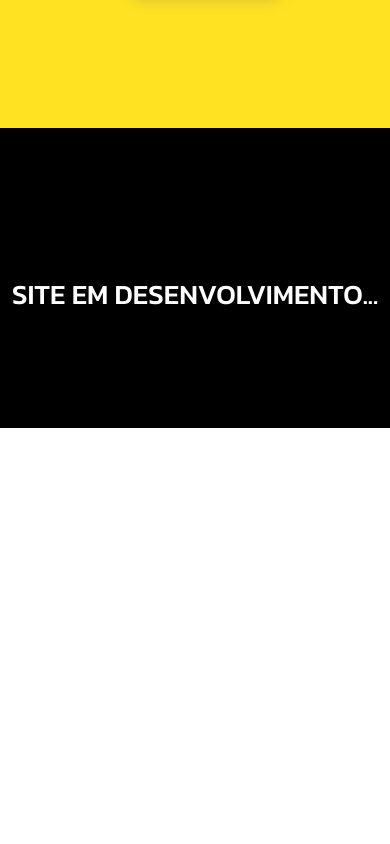
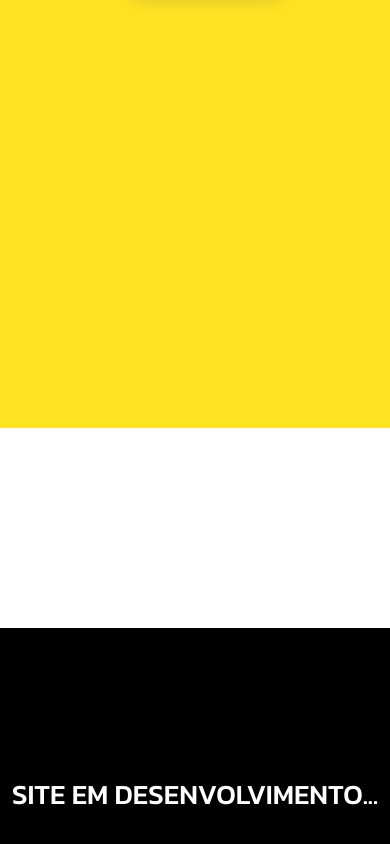
Before and after one commit to JoaoPedro0116/cubee3, a plain HTML site: page index.html in a window 390 px wide. Shown: the part 2354-3198 px from the top of the page. Before the commit the page ends 2782 px from the top, so only its background shows below. Drawn offline with nearby package versions, Linux system fonts and the light colour scheme.

Commit message:
Add files via upload

```diff
--- a/style.css
+++ b/style.css
@@ -292,4 +292,7 @@ section ul li h2{
     font-size: 18px;
     text-align: center;
 }
+footer{
+    margin-top: 500px;
 }
+}
```
